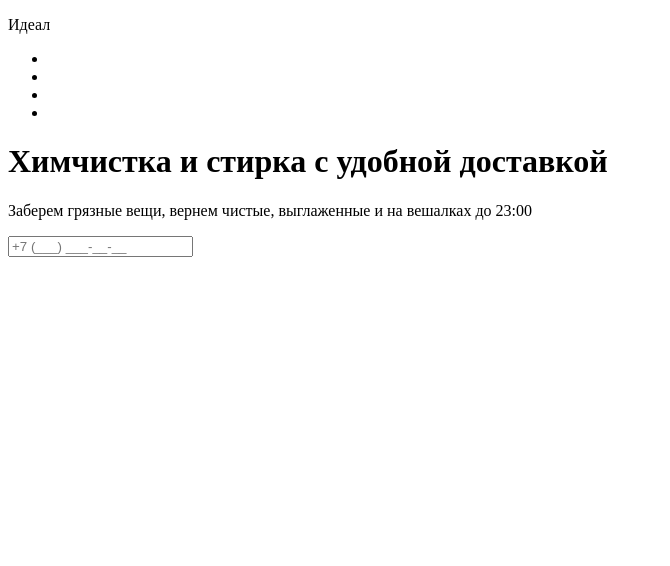
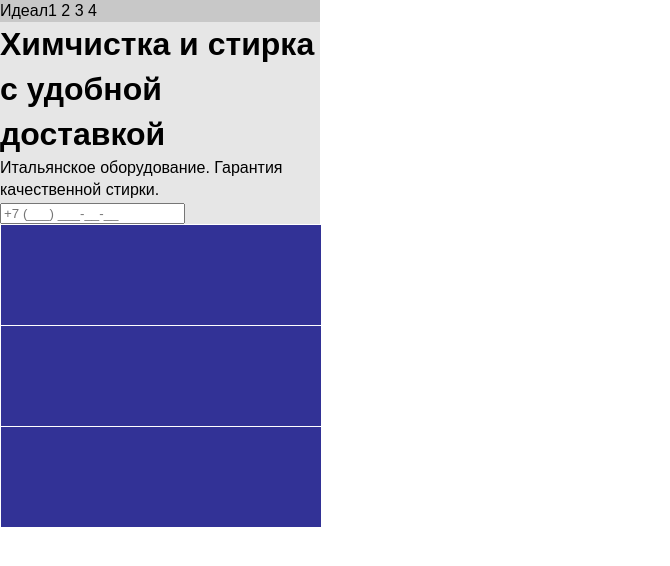
Before and after one commit to aporpa/ideal, a plain HTML site: page index.html in a window 1280 px wide. Shown: the whole page, without its empty margins (0-670 px from the left). Drawn offline with Linux system fonts and the light colour scheme.

Commit message:
something

```diff
--- a/index.html
+++ b/index.html
@@ -3,6 +3,7 @@
 <head>
 	<meta charset="UTF-8">
 	<title>Document</title>
+	<link rel="stylesheet" href="main.css">
 </head>
 <body>
 
@@ -10,18 +11,17 @@
 <header>
 	<p>Идеал</p>
 	<ul>
-		<li></li>
-		<li></li>
-		<li></li>
-		<li></li>
+		<li>1</li>
+		<li>2</li>
+		<li>3</li>
+		<li>4</li>
 	</ul>
 </header>
 
 <!-- Главное -->
 <main>
 	<h1>Химчистка и стирка с удобной доставкой</h1>
-	<p>Заберем грязные вещи, вернем чистые,
-выглаженные и на вешалках до 23:00</p>
+	<p>Итальянское оборудование. Гарантия качественной стирки.</p>
 	<input type="text" placeholder="+7 (___) ___-__-__">
 </main>
 
--- a/main.css
+++ b/main.css
@@ -0,0 +1,32 @@
+* {
+	margin: 0;
+}
+
+ul { padding: 0; }
+ul li {
+	list-style-type: none;
+	display: inline;
+}
+
+header {
+	display: flex;
+	flex-flow: row wrap;
+	background-color: rgb(200,200,200);
+}
+
+body {
+	font-family: sans-serif;
+	max-width: 320px;
+	line-height: 1.4;
+}
+
+main {
+	background-color: rgb(230,230,230);
+}
+
+section.prices .item {
+	min-width: 100%;
+	height: 100px;
+	background-color: rgb(50,50,150);
+	margin: 1px;
+}
```
